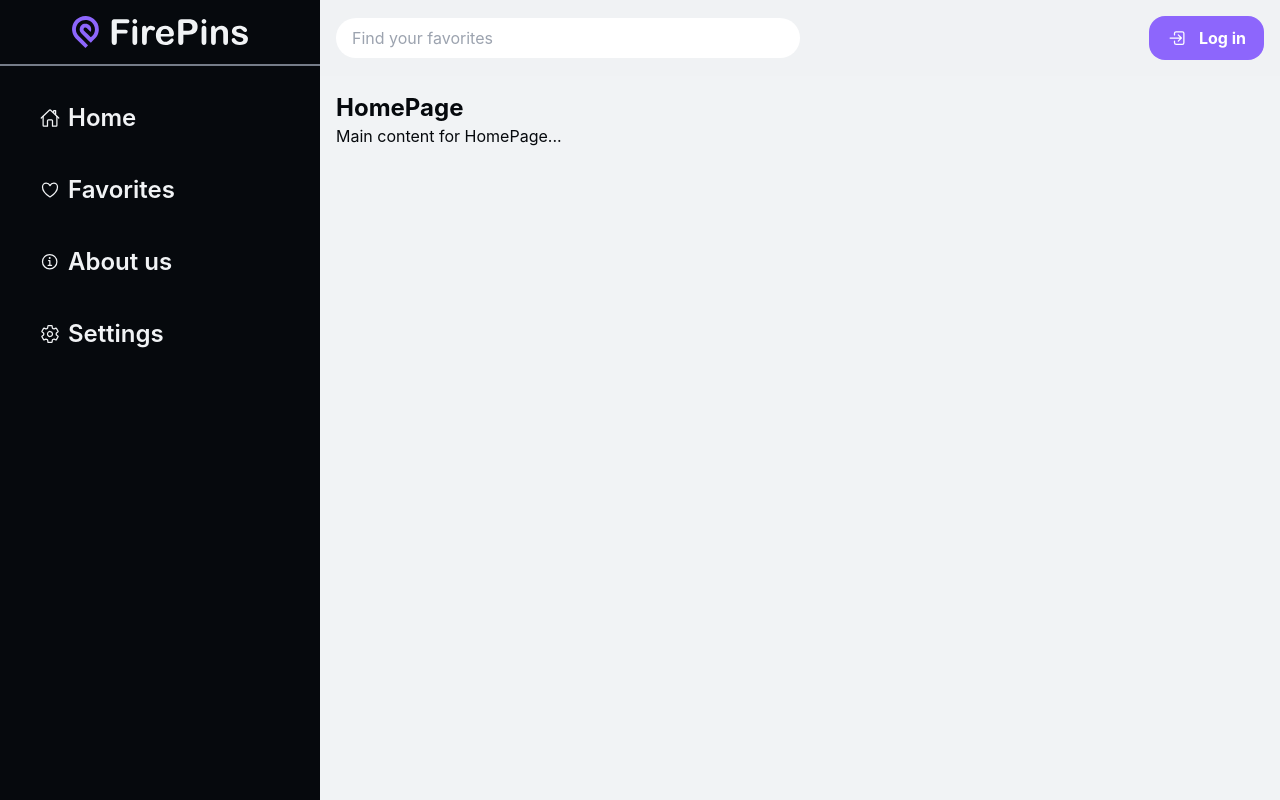
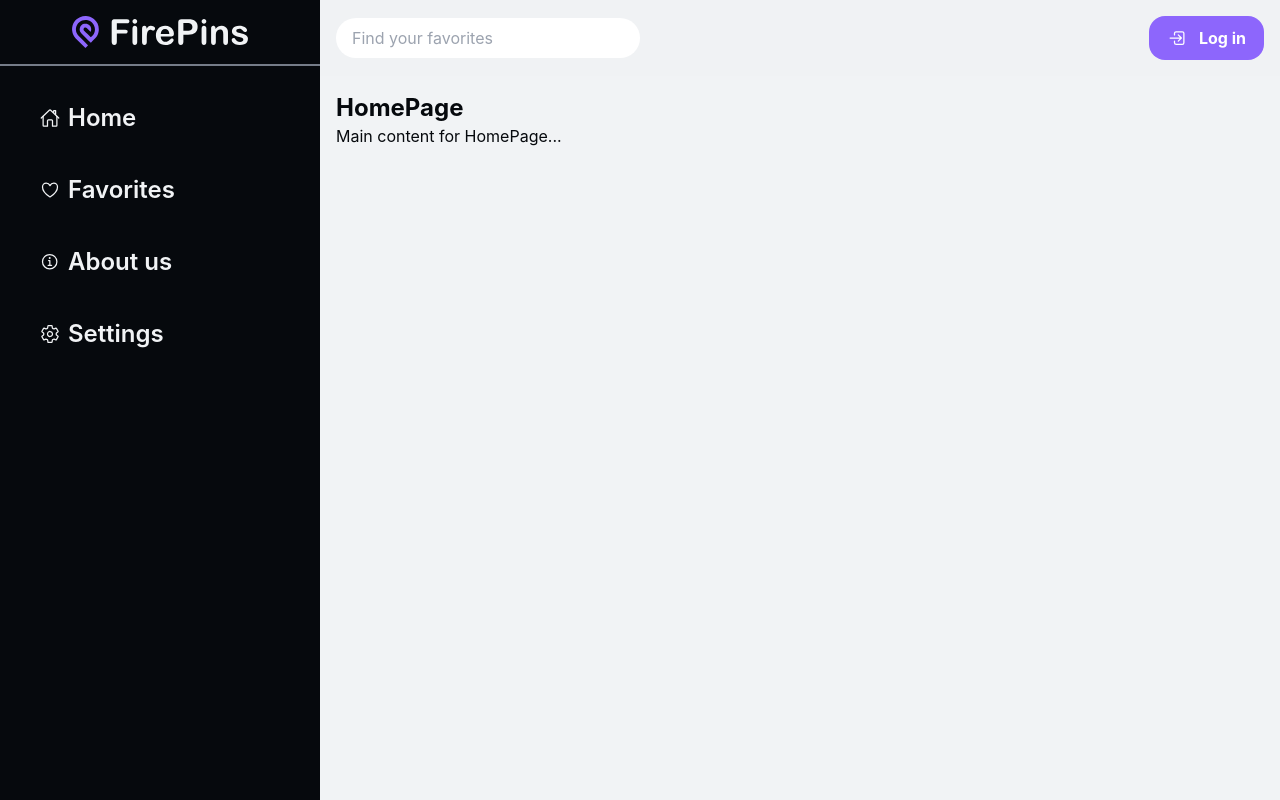
Before and after one commit to DaGigabyte/DH2642_Gp45, a React (Vite) app: page / in a window 1280 px wide. Built offline with nearby package versions, Linux system fonts and the light colour scheme; no server answers; some icons are missing.

Commit message:
Add more responsiveness to topbar

```diff
--- a/src/components/modal/NewPostModal.jsx
+++ b/src/components/modal/NewPostModal.jsx
@@ -9,9 +9,9 @@ function NewPostModal(props) {
 
   return (
     <Modal open={open} onOpenChange={setOpen}>
-      <Modal.Button className="flex items-center justify-center text-lg text-white font-bold bg-pins-primary px-5 py-2 rounded-2xl shadow hover:scale-105 transition duration-75">
+      <Modal.Button className="flex items-center justify-center text-lg md:text-sm lg:text-lg text-white font-bold bg-pins-primary px-5 py-2 md:px-2 lg:px-5 rounded-2xl shadow hover:scale-105 transition duration-75">
         <IoAddOutline
-          className="text-white mr-3 flex-shrink-0 h-6 w-6"
+          className="text-white mr-3 md:mr-1 lg:mr-3 flex-shrink-0 h-6 w-6 md:h-4 lg:h-6 md:w-4 lg:w-6"
           aria-hidden="true"
         />{" "}
         Create New Post
--- a/src/components/topbar/UserAvatarAndMenu.jsx
+++ b/src/components/topbar/UserAvatarAndMenu.jsx
@@ -20,7 +20,7 @@ function UserAvatarAndMenu(props) {
       <DropdownMenu.Trigger asChild>
         <button
           onClick={() => setOpen(() => !open)}
-          className=" rounded-full w-11 h-11 select-none outline-none hover:cursor-pointer"
+          className="rounded-full w-11 h-11 select-none outline-none hover:cursor-pointer"
         >
           <img
             className="rounded-full self-center h-11 w-11 shadow hover:scale-110 transition duration-100"
--- a/src/views/RootView.jsx
+++ b/src/views/RootView.jsx
@@ -1,3 +1,4 @@
+import { useState } from "react";
 import { Outlet } from "react-router-dom";
 // Components
 import Sidebar from "../components/layout/Sidebar";
@@ -6,19 +7,42 @@ import Search from "./Searchbar";
 import UserAvatarAndMenu from "../components/topbar/UserAvatarAndMenu";
 import LogInButton from "../components/topbar/LogInButton";
 import SearchbarPresenter from "../presenters/SearchbarPresenter";
+import { IoSearchOutline } from "react-icons/io5";
 
 function RootView(props) {
+  const [showSearch, setShowSearch] = useState(false);
+
   return (
     <div className="flex flex-col min-h-screen bg-pins-light md:flex-row">
       {/* Sidebar */}
       <Sidebar />
       <div className="flex-1">
         {/* Sticky top bar */}
-        <div className="sticky top-[66px] z-10 flex flex-col md:flex-row md:top-0 items-center justify-between p-4 bg-pins-light bg-opacity-95">
-          <div className="w-full sm:w-1/2 self-center">
-            <SearchbarPresenter />
+        <div className="sticky top-[66px] z-10 flex flex-row md:top-0  justify-between p-4 bg-pins-light bg-opacity-95">
+          <div className="flex md:w-1/2">
+            {/* Mobile search button */}
+            <button
+              onClick={() => setShowSearch(() => !showSearch)}
+              className="flex md:hidden items-center justify-center group bg-pins-grey-dark rounded-2xl w-11 h-11 select-none outline-none hover:bg-pins-grey-darker hover:cursor-pointer transition ease-in-out duration-100"
+            >
+              <IoSearchOutline className="text-black h-6 w-6 group-hover:text-pins-light" />
+            </button>
+            {/* Search bar */}
+            <div
+              className={`${
+                showSearch ? "" : "hidden"
+              } md:flex w-full self-center`}
+            >
+              <SearchbarPresenter />
+            </div>
           </div>
-          <div className="flex items-center space-x-5 justify-end">
+
+          {/* Create new post button, user avatar */}
+          <div
+            className={`${
+              showSearch ? "hidden" : "flex"
+            } md:flex items-center space-x-5 md:space-x-1 lg:space-x-5 justify-end`}
+          >
             {/* Create new post button */}
             {props.uid ? (
               <NewPostModal
```
